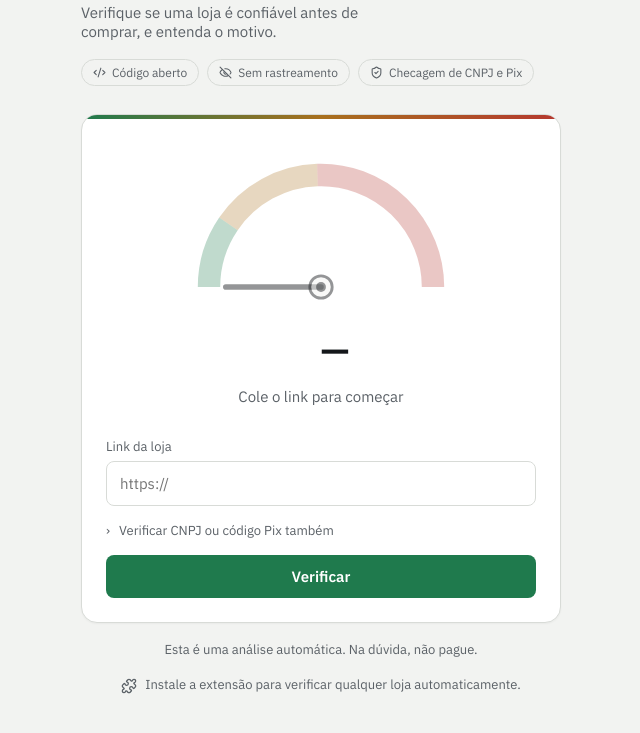
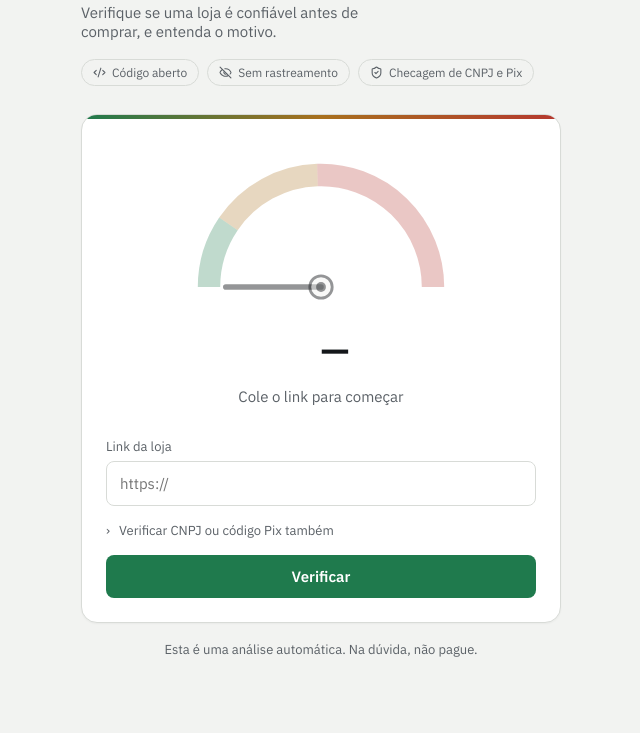
Before and after one commit to lucianookdp/scammeter, a website built with Vite: page packages/web/index.html in a window 1280 px wide. Shown: the part 133-866 px from the top of the page, without its empty margins (319-959 px from the left). Built offline with nearby package versions, Linux system fonts and the light colour scheme.

Commit message:
Drop the "install the extension" CTA from the web page
The extension is future work, not part of the current deliverable —
don't advertise it on the live page yet.

Co-Authored-By: Claude Sonnet 5 <noreply@anthropic.com>

```diff
--- a/packages/web/index.html
+++ b/packages/web/index.html
@@ -133,14 +133,6 @@
       </div>
 
       <p id="footer-note" class="footnote"></p>
-      <p class="footnote install-note">
-        <svg class="icon-puzzle" viewBox="0 0 24 24" aria-hidden="true">
-          <path
-            d="M15.39 4.39a1 1 0 0 0 1.68-.474 2.5 2.5 0 1 1 3.014 3.015 1 1 0 0 0-.474 1.68l1.683 1.682a2.414 2.414 0 0 1 0 3.414L19.61 15.39a1 1 0 0 1-1.68-.474 2.5 2.5 0 1 0-3.014 3.015 1 1 0 0 1 .474 1.68l-1.683 1.682a2.414 2.414 0 0 1-3.414 0L8.61 19.61a1 1 0 0 0-1.68.474 2.5 2.5 0 1 1-3.014-3.015 1 1 0 0 0 .474-1.68l-1.683-1.682a2.414 2.414 0 0 1 0-3.414L4.39 8.61a1 1 0 0 1 1.68.474 2.5 2.5 0 1 0 3.014-3.015 1 1 0 0 1-.474-1.68l1.683-1.682a2.414 2.414 0 0 1 3.414 0z"
-          />
-        </svg>
-        <span id="install-note"></span>
-      </p>
     </main>
     <script type="module" src="./src/main.ts"></script>
   </body>
--- a/packages/web/src/i18n.ts
+++ b/packages/web/src/i18n.ts
@@ -12,7 +12,6 @@ const pageStrings: Record<string, string> = {
   button_verify: "Verificar",
   gauge_idle: "Cole o link para começar",
   checking: "Analisando…",
-  install_extension: "Instale a extensão para verificar qualquer loja automaticamente.",
   error_invalid_url: "Cole um link válido de uma loja.",
   theme_to_dark: "Mudar para tema escuro",
   theme_to_light: "Mudar para tema claro",
--- a/packages/web/src/main.ts
+++ b/packages/web/src/main.ts
@@ -38,7 +38,6 @@ document.getElementById("label-advanced")!.textContent = t("label_advanced");
 document.getElementById("label-cnpj")!.textContent = t("input_cnpj");
 document.getElementById("label-pix")!.textContent = t("input_pix");
 document.getElementById("submit-btn")!.textContent = t("button_verify");
-document.getElementById("install-note")!.textContent = t("install_extension");
 document.getElementById("footer-note")!.textContent = t("footer_disclaimer");
 
 const form = document.getElementById("check-form") as HTMLFormElement;
--- a/packages/web/src/style.css
+++ b/packages/web/src/style.css
@@ -466,24 +466,6 @@ button:disabled {
   margin: 18px 0 0;
 }
 
-.install-note {
-  display: flex;
-  align-items: flex-start;
-  justify-content: center;
-  gap: 8px;
-}
-.install-note .icon-puzzle {
-  flex-shrink: 0;
-  width: 16px;
-  height: 16px;
-  margin-top: 2px;
-  fill: none;
-  stroke: var(--ink-muted);
-  stroke-width: 2;
-  stroke-linecap: round;
-  stroke-linejoin: round;
-}
-
 @media (prefers-reduced-motion: reduce) {
   .needle-group,
   .zone,
```
